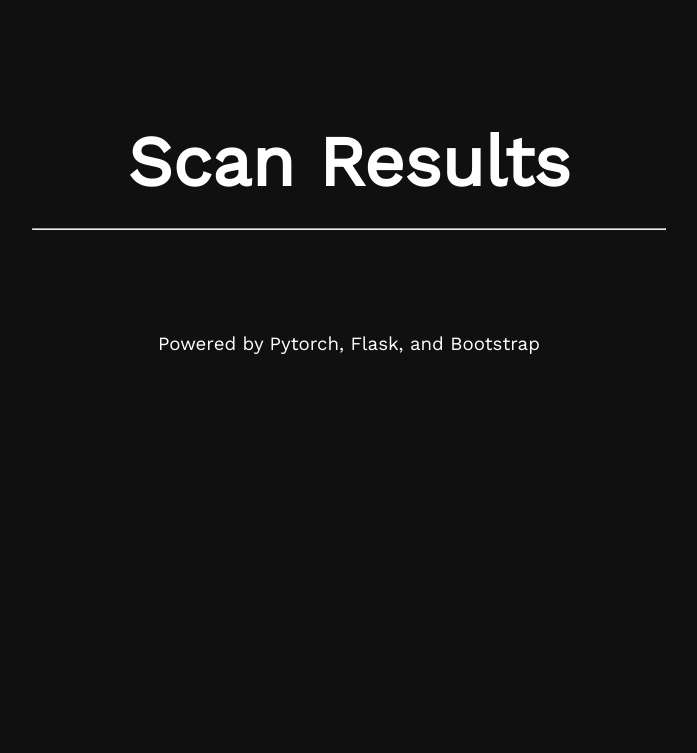
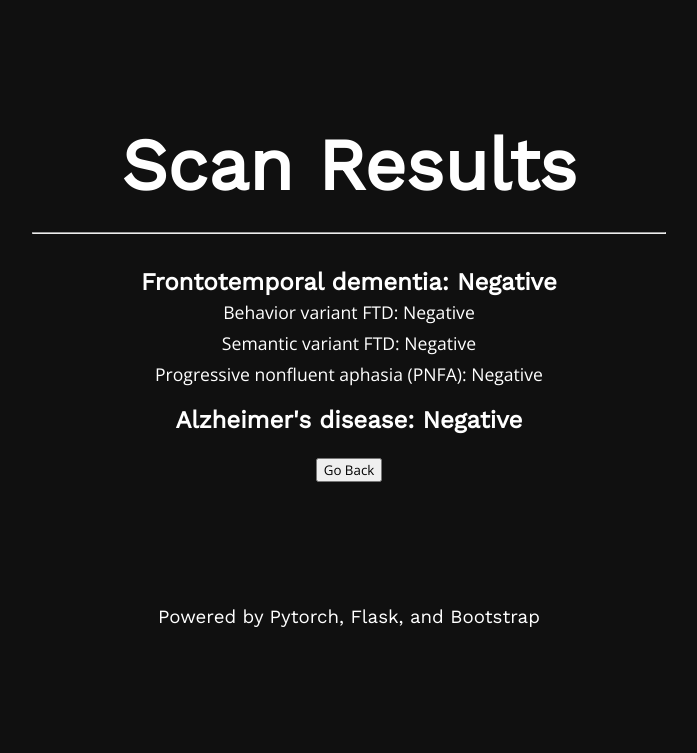
Before and after one commit to namanmodani/denotia, a Flask app: page /result/ in a window 1280 px wide. Shown: the part 55-808 px from the top of the page, without its empty margins (291-988 px from the left). Run offline with Flask 2, Linux system fonts and the light colour scheme.

Commit message:
Revert "Update result.html"
This reverts commit ce8f7557d13fa7e83c9b5b308b23bc9a7019044a.

```diff
--- a/templates/result.html
+++ b/templates/result.html
@@ -4,8 +4,7 @@
 <meta name="viewport" content="width=device-width, initial-scale=1">
 <link href="https://fonts.googleapis.com/css2?family=Work+Sans&display=swap" rel="stylesheet">
 <link href="https://fonts.googleapis.com/css2?family=Open+Sans&display=swap" rel="stylesheet">
-
-<link rel="shortcut icon" type="image/jpg" href = "https://image.flaticon.com/icons/png/512/3004/3004458.png">
+<link rel = "shortcut icon" type="image/jpg" href = "{{url_for('static', filename='dark.png')}}">
 
 
 <style>
@@ -23,12 +22,11 @@ h2 {
   text-align: center;
   vertical-align: middle;
   font-weight: bold;
-
 }
 
 body, html {height: 100%; background-color: #101010; overflow-y: hidden;}
 
-p {font-family: "Work Sans"; padding-top: 4%; font-size: 70px; margin-bottom: 2%;}
+p {font-family: "Work Sans"; padding-top: 4%; font-size: 4.5rem; margin-bottom: 2%;}
 
 input {
     size: 100px;
@@ -45,8 +43,8 @@ input {
 }
 
 .footer {
-    padding-top: 4.55%;
     font-weight: normal;
+    margin-top: 7.8rem;
 }
 
 a {
@@ -61,7 +59,6 @@ a:hover {
 
 .link:hover {
   -webkit-background-clip: text;
-  background-clip: text;
   -webkit-text-fill-color: #a9a9a9;
   transition: 1s;
 }
@@ -70,19 +67,20 @@ a:hover {
   font-family: 'Open Sans';
   font-weight: normal;
   font-size: 110%;
-  line-height: 1em;
+  line-height: 1rem;
 }
 
 .ftld {
-  line-height: 1em;
+  margin-top: 2.5rem;
+  line-height: 1rem;
   margin-bottom: 0;
   padding-bottom: 0;
 }
 
 .alz {
-  margin-top: 1.8em;
+  margin-top: 1.5rem;
+  margin-bottom: 1.5rem;
 }
-
 </style>
 
 <!---flask--->
@@ -92,27 +90,15 @@ a:hover {
 <body>
 
 <h3 class = header><a href = "{{ url_for ('faq') }}" class = link>Frequently Asked Questions</a> | <a href = "{{ url_for ('about') }}" class = link>About Us</a></h3>
-<form enctype="multipart/form-data" class="form-signin" method=post enctype=multipart/form-data>
+
 <p> Scan Results </p>
-<hr width="50%"> <br>
-    {% if name == "normal"%}
+<hr width="50%">
 <h2 class = ftld> Frontotemporal dementia: Negative </h2>
 <h2 class = subtype> Behavior variant FTD: Negative </h2>
 <h2 class = subtype> Semantic variant FTD: Negative </h2>
 <h2 class = subtype> Progressive nonfluent aphasia (PNFA): Negative </h2>
 <h2 class = alz> Alzheimer's disease: Negative </h2>
-
-    {% elif name == "ftld"%}
-    <h2 class = ftld> Frontotemporal dementia: Positive </h2>
-    <h2 class = subtype> Behavior variant FTD: Negative </h2>
-    <h2 class = subtype> Semantic variant FTD: Positive </h2>
-    <h2 class = subtype> Progressive nonfluent aphasia (PNFA): Negative </h2>
-    <h2 class = alz> Alzheimer's disease: Negative </h2>
-    <br>
 <a href = "{{ url_for ('index') }}"><input type = button value = 'Go Back'></a>
-
-    {% endif %}
-
 <h3 class = footer> Powered by Pytorch, Flask, and Bootstrap </h3>
 
 </body>
```
Lines whose indentation alone changed are shown as unchanged.
